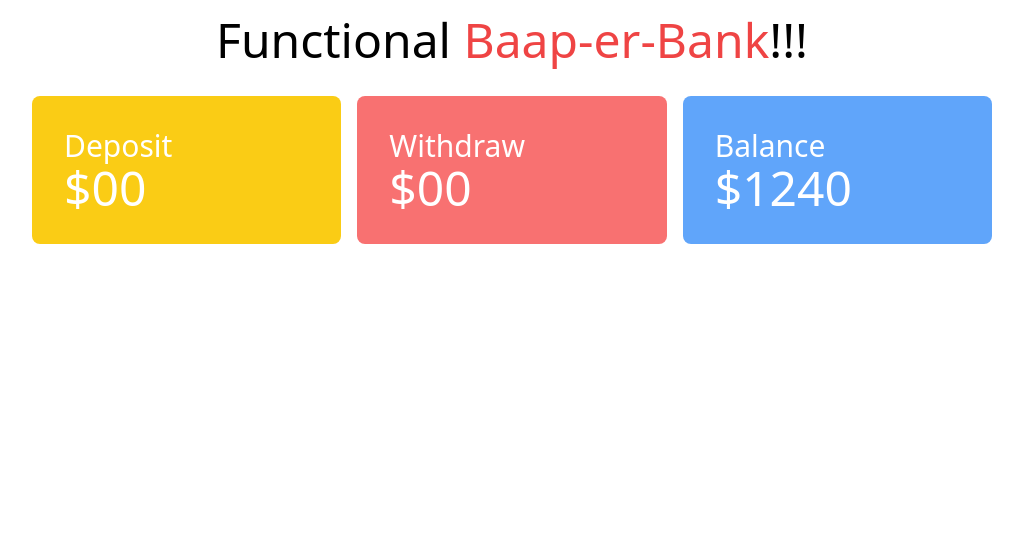
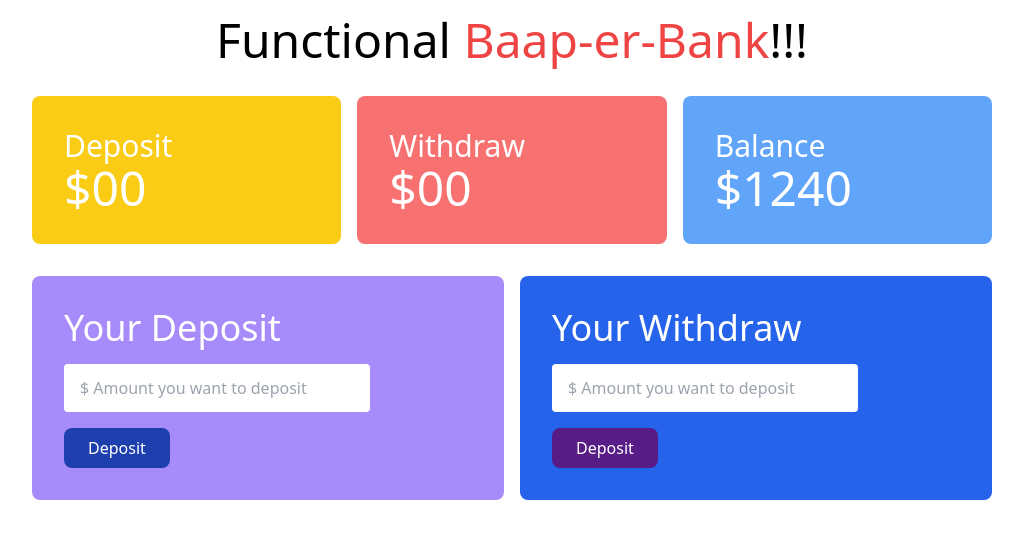
Before and after one commit to shafrinahamed97/baperr-bank-recap, a plain HTML site: page index.html in a window 1280 px wide. Shown: the whole page, without its empty margins (128-1151 px from the left). Drawn offline with nearby package versions, Linux system fonts and the light colour scheme.

Commit message:
finished index.html

```diff
--- a/index.html
+++ b/index.html
@@ -32,6 +32,22 @@
             </div>
         </section>
         <!--Deposit and Withdraw section-->
+        <section class="mt-8 w-3/4 mx-auto">
+            <div class="grid grid-cols-2 gap-4">
+                <div class="bg-violet-400 p-8 rounded-lg">
+                    <h3 class="text-4xl text-white mb-4">Your Deposit</h3>
+                    <input class="w-3/4 px-4 py-3 rounded block" type="text" placeholder="$ Amount you want to deposit">
+                    <button id="btn-deposit" class="bg-blue-800 px-6 py-2 text-white front-medium hover:bg-blue-600 rounded-lg mt-4">Deposit</button>
+                </div>
+                <div class="bg-blue-600 p-8 rounded-lg">
+                    <h3 class="text-4xl text-white mb-4">Your Withdraw</h3>
+                    <input class="w-3/4 px-4 py-3 rounded block" type="text" placeholder="$ Amount you want to deposit">
+                    <button id="btn-withdraw" class="bg-purple-900 px-6 py-2 text-white front-medium hover:bg-green-400 rounded-lg mt-4">Deposit</button>
+                </div>
+
+            </div>
+
+        </section>
     </main>
 
 </body>
```
